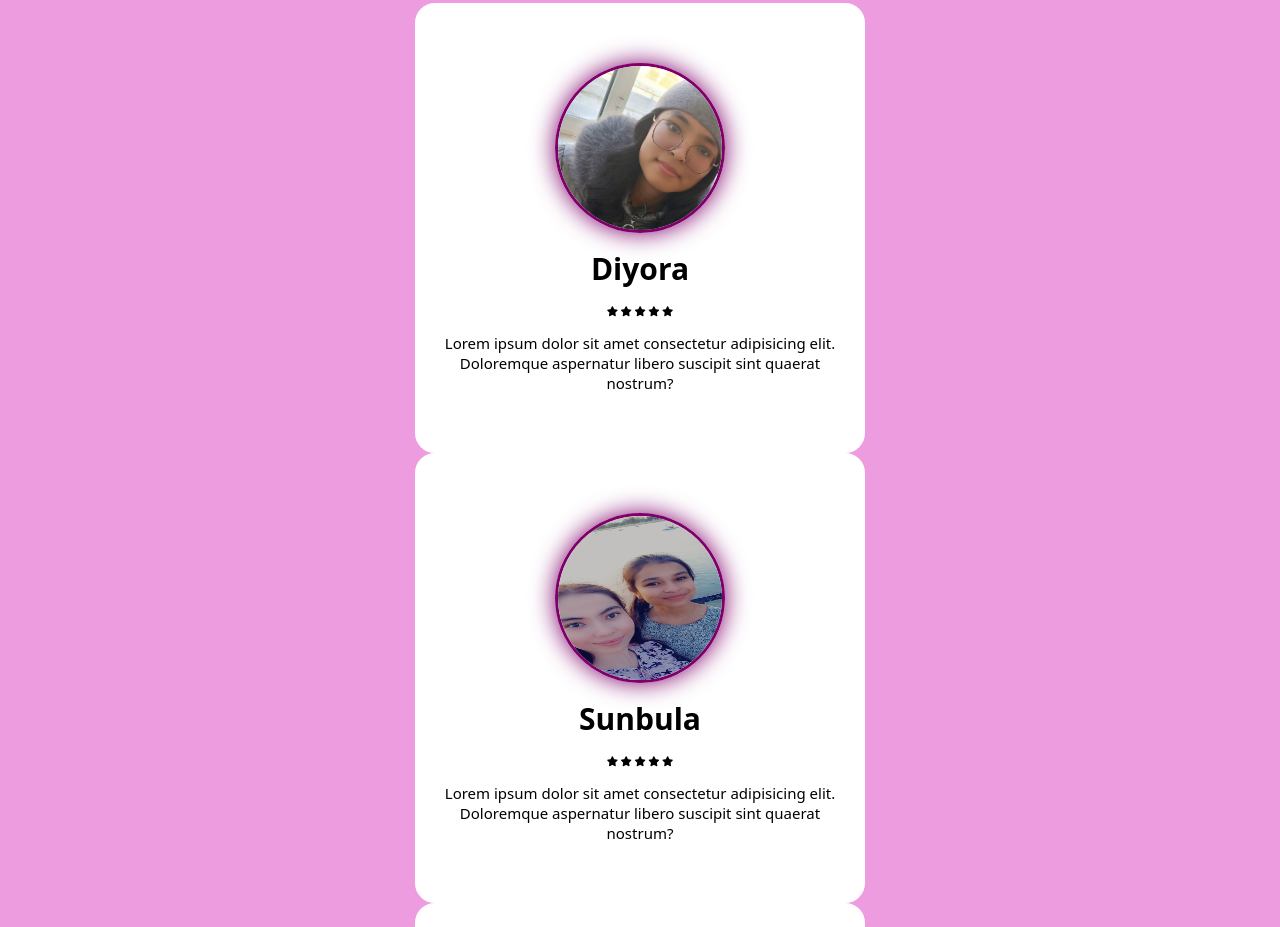
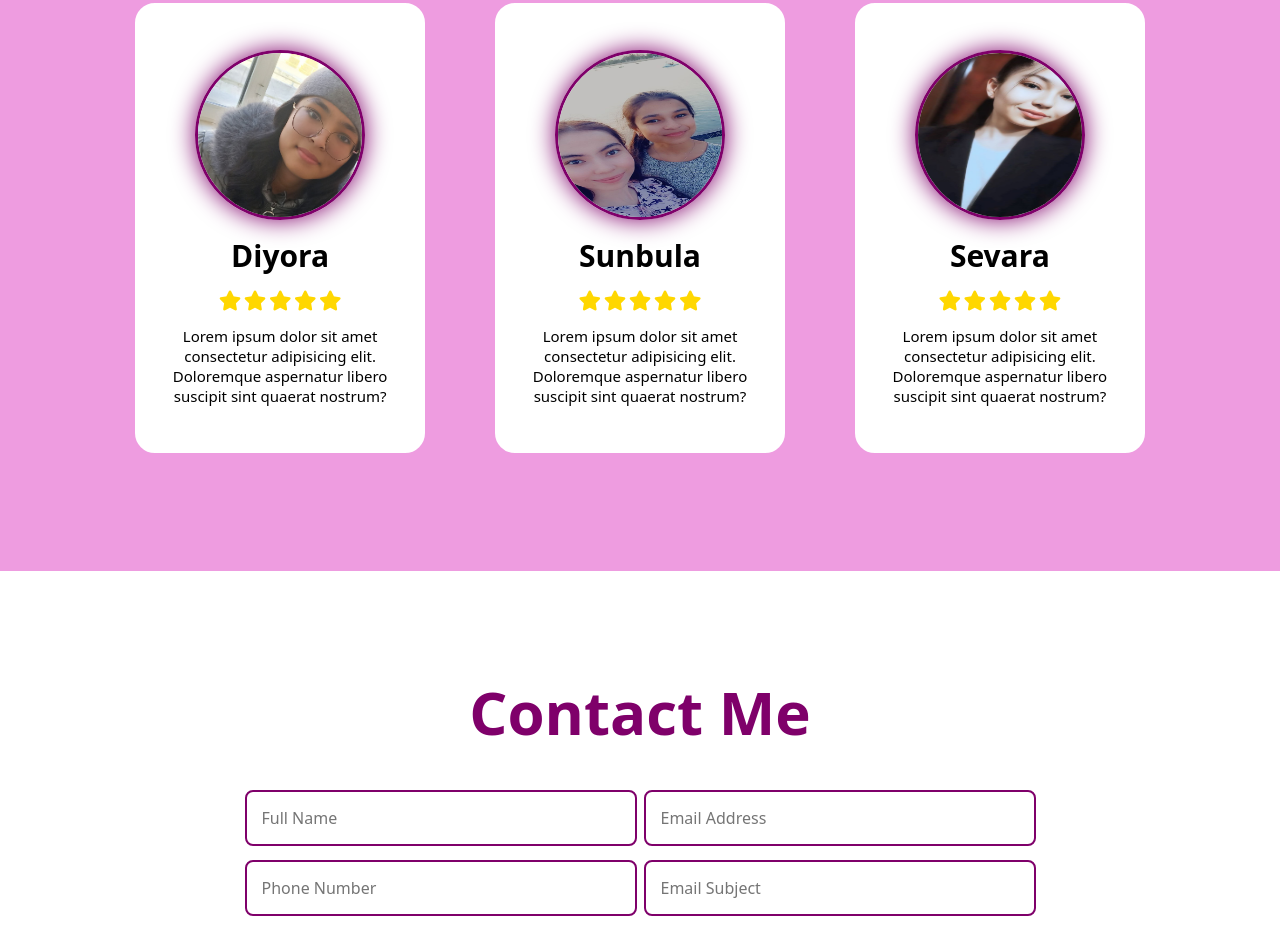
Before and after one commit to Shahina-JM/portfolio, a plain HTML site: page index.html in a window 1280 px wide. Shown: the part 2629-3556 px from the top of the page. Drawn offline with Linux system fonts and the light colour scheme.

Commit message:
tuzatildi lekin chala

```diff
--- a/index.html
+++ b/index.html
@@ -106,43 +106,43 @@
                     <img src="./image/diyora.jpg" alt="">
                     <h2>Diyora</h2>
                     <div class="rating">
-                        <i class="fa-solid fa-star"></i>
-                        <i class="fa-solid fa-star"></i>
-                        <i class="fa-solid fa-star"></i>
-                        <i class="fa-solid fa-star"></i>
-                        <i class="fa-solid fa-star"></i>
+                        <i class="fa-solid fa-star" id="star"></i>
+                        <i class="fa-solid fa-star" id="star"></i>
+                        <i class="fa-solid fa-star" id="star"></i>
+                        <i class="fa-solid fa-star" id="star"></i>
+                        <i class="fa-solid fa-star" id="star"></i>
                     </div>
                     <p>Lorem ipsum dolor sit amet consectetur adipisicing elit. Doloremque aspernatur libero suscipit
                         sint quaerat nostrum?</p>
                 </div>
-            </div>
 
-            <div class="wrapper">
+
+
                 <div class="testimonial-item">
                     <img src="./image/sunbula.jpg" alt="">
                     <h2>Sunbula</h2>
                     <div class="rating">
-                        <i class="fa-solid fa-star"></i>
-                        <i class="fa-solid fa-star"></i>
-                        <i class="fa-solid fa-star"></i>
-                        <i class="fa-solid fa-star"></i>
-                        <i class="fa-solid fa-star"></i>
+                        <i class="fa-solid fa-star" id="star"></i>
+                        <i class="fa-solid fa-star" id="star"></i>
+                        <i class="fa-solid fa-star" id="star"></i>
+                        <i class="fa-solid fa-star" id="star"></i>
+                        <i class="fa-solid fa-star" id="star"></i>
                     </div>
                     <p>Lorem ipsum dolor sit amet consectetur adipisicing elit. Doloremque aspernatur libero suscipit
                         sint quaerat nostrum?</p>
                 </div>
-            </div>
 
-            <div class="wrapper">
+
+
                 <div class="testimonial-item">
                     <img src="./image/sevara.jpg" alt="">
                     <h2>Sevara</h2>
                     <div class="rating">
-                        <i class="fa-solid fa-star"></i>
-                        <i class="fa-solid fa-star"></i>
-                        <i class="fa-solid fa-star"></i>
-                        <i class="fa-solid fa-star"></i>
-                        <i class="fa-solid fa-star"></i>
+                        <i class="fa-solid fa-star" id="star"></i>
+                        <i class="fa-solid fa-star" id="star"></i>
+                        <i class="fa-solid fa-star" id="star"></i>
+                        <i class="fa-solid fa-star" id="star"></i>
+                        <i class="fa-solid fa-star" id="star"></i>
                     </div>
                     <p>Lorem ipsum dolor sit amet consectetur adipisicing elit. Doloremque aspernatur libero suscipit
                         sint quaerat nostrum?</p>
@@ -183,14 +183,14 @@
             <input type="text" placeholder="Email Subject">
         </div>
         <textarea name="messege" id="" cols="30" rows="10"></textarea>
-        <input type="submit" value="Send Message" class="bbtn">
+        <input type="submit" value="Send Message" class="btn">
     </form>
 </section>
 
 <!--Footer Section Code-->
 
 <footer class="footer">
-    <div class="social-media">
+    <div class="social">
         <a href="#"><i class="fa-brands fa-linkedin"></i></a>
         <a href="#"><i class="fa-brands fa-github"></i></a>
         <a href="#"><i class="fa-brands fa-facebook"></i></a>
@@ -201,6 +201,7 @@
     </p>
 </footer>
 
+<script src="script.js"></script>
 
 </body>
 
--- /dev/null
+++ b/script.js
@@ -0,0 +1,12 @@
+let menu = document.querySelector('#menu-icon');
+let navbar = document.querySelector('.navbar');
+
+menu.onclick = () => {
+    menu.classList.toggle('bx-x');
+    navbar.classList.toggle('active');
+}
+
+window.onscroll = () => {
+    menu.classList.remove('bx-x');
+    navbar.classList.remove('active');
+}
--- a/style.css
+++ b/style.css
@@ -302,11 +302,9 @@ span {
 }
 
 .wrapper {
-    /* display: grid; */
-    /* grid-template-columns: repeat(3, 1fr */
-    gap: 3rem;
-    /* height: 30rem; */
-}
+    display: grid;
+    grid-template-columns: repeat(3, 1fr);
+    gap: 3rem;}
 
 .testimonial-item {
     min-height: 450px;
@@ -380,7 +378,7 @@ span {
     font-size: 1.6rem;
     color: var(--text-color);
     background: var(--bg-color);
-    border: 0.25rem solid --main-color;
+    border: 0.25rem solid var(--main-color);
     border-radius: 0.8rem;
     margin: 0.7rem 0;
     resize: none;
@@ -405,13 +403,13 @@ span {
     background-color: var(--snd-bg-color);
 }
 
-.footer.social {
+.footer .social {
     text-align: center;
     padding-bottom: 25px;
     color: var(--main-color);
 }
 
-.footer.social a {
+.footer .social a {
     font-size: 25px;
     color: var(--main-color);
     border: 2px solid var(--main-color);
```
